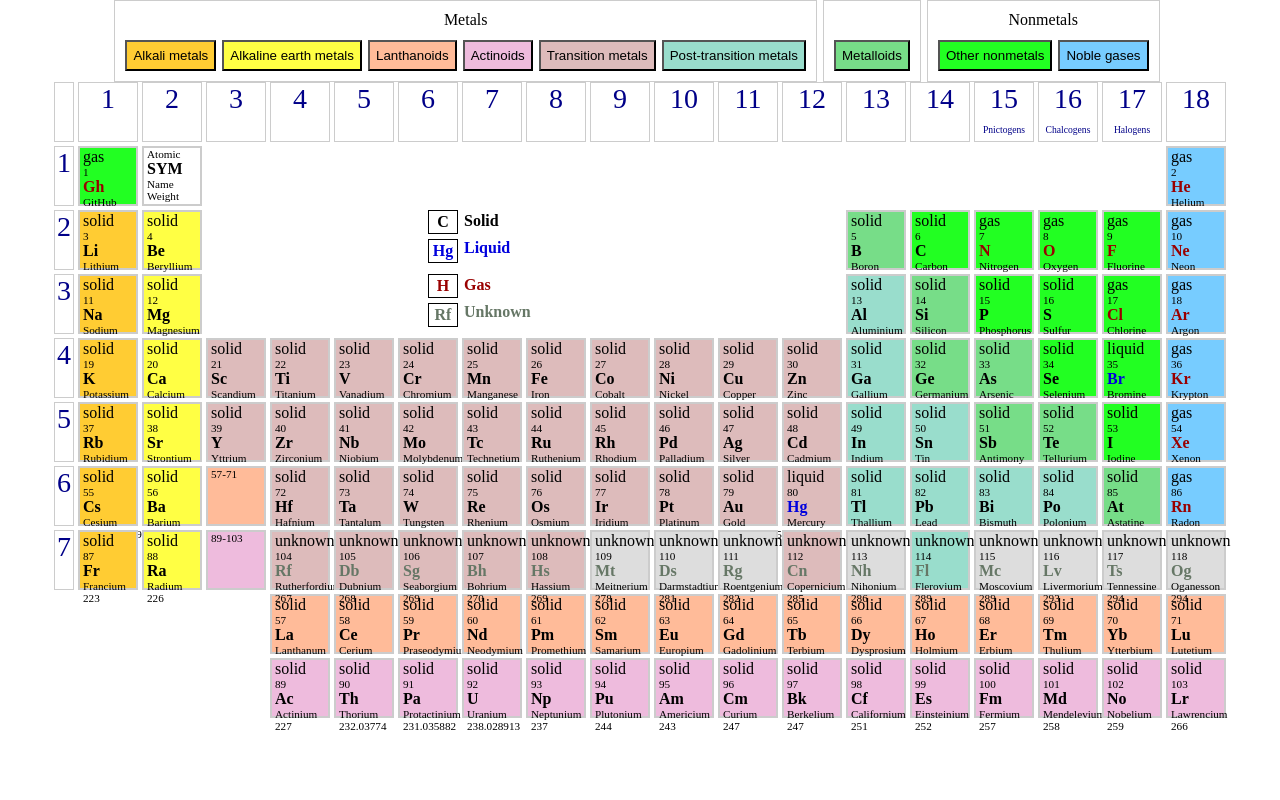
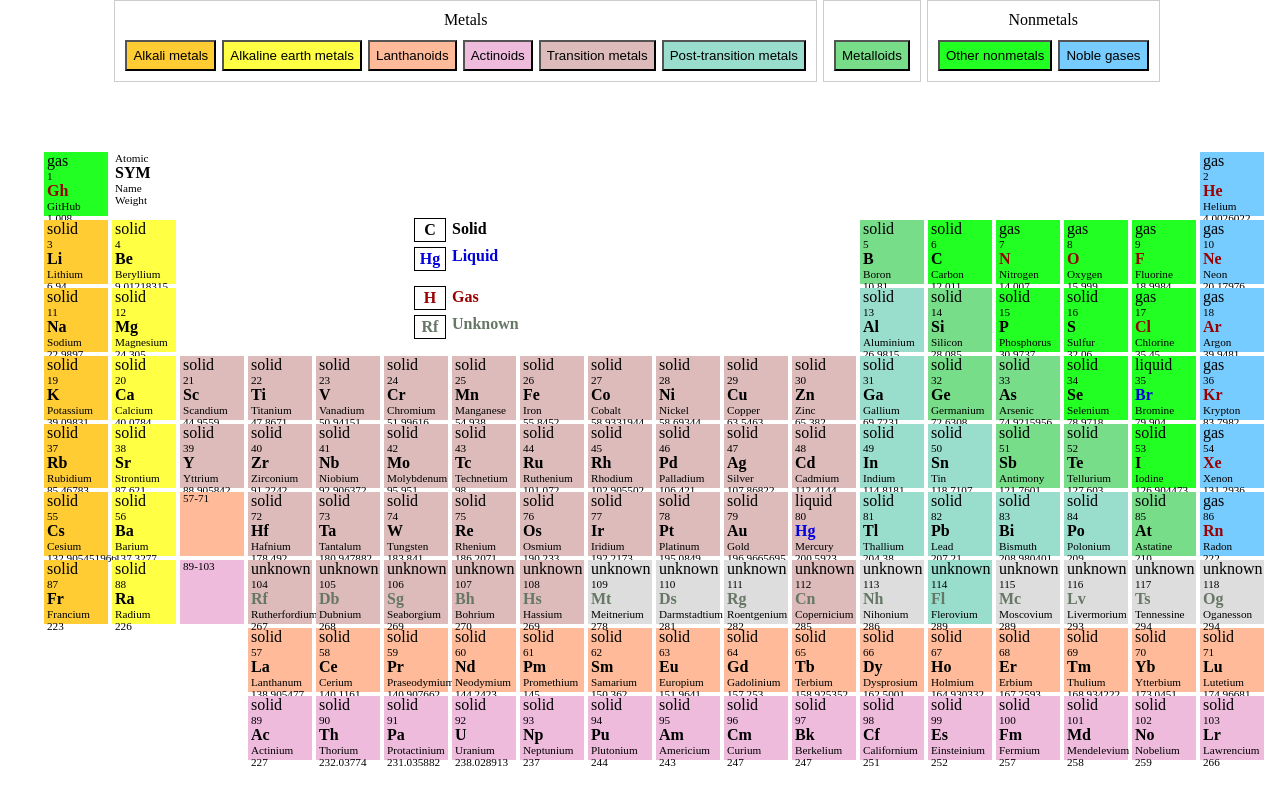
Before and after one commit to phodal/ledge, an Angular app: page /home in a window 1280 px wide. Built offline with nearby package versions, Linux system fonts and the light colour scheme.

Commit message:
feat: remove unused layout

```diff
--- a/src/app/features/atom/atom.component.html
+++ b/src/app/features/atom/atom.component.html
@@ -4,7 +4,7 @@
     (mouseenter)="debounceMouseEnter()"
     (mouseleave)="debounceMouseLeave()"
 >
-    <p class="category">{{data.phase}}</p>
+    <p class="category">{{ data.phase }}</p>
     <p class="atomic">{{ data.number }}</p>
     <p
         class="symbol"
--- a/src/app/features/atom/atom.component.scss
+++ b/src/app/features/atom/atom.component.scss
@@ -1,7 +1,8 @@
 @import '../../variables';
 
 :host {
-    border: 2px solid $border-color;
+    //border: 2px solid $border-color;
+    padding: 2px;
 }
 
 $selected-color: #fff;
@@ -10,8 +11,9 @@ $selected-color: #fff;
     display: flex;
     flex-direction: column;
     cursor: pointer;
-    height: 100%;
     padding-left: 3px;
+    width: 64px;
+    height: 64px;
 
     p {
         margin: 0;
--- a/src/app/features/periodic-table/periodic-table.component.html
+++ b/src/app/features/periodic-table/periodic-table.component.html
@@ -1,32 +1,5 @@
 <div class="periodic-container">
     <div class="periodic-grid">
-        <div class="periodic-col-num">&nbsp;</div>
-        <div
-            class="periodic-col-num"
-            *ngFor="let o of colHeader"
-            (mouseenter)="updateColHeaderSelected(o.index, true)"
-            (mouseleave)="updateColHeaderSelected(o.index, false)"
-            [class.selected]="o.selected"
-        >
-            <span class="index">{{ o.index }}</span> <span class="description">{{ o.description }}</span>
-        </div>
-
-        <div
-            *ngFor="let o of rowHeader"
-            class="periodic-row-num {{ o.className }}"
-            (mouseenter)="updateRowHeaderSelected(o.index, true)"
-            (mouseleave)="updateRowHeaderSelected(o.index, false)"
-            [class.selected]="o.selected"
-        >
-            <span class="index">{{ o.index }}</span>
-        </div>
-
-        <app-atom-details
-            class="atom-details"
-            [class.show]="currentAtom !== null"
-            [data]="currentAtom"
-        ></app-atom-details>
-
         <div class="phase-row-1 col-1">
             <app-phase
                     [type]="'solid'"
--- a/src/app/features/periodic-table/periodic-table.component.scss
+++ b/src/app/features/periodic-table/periodic-table.component.scss
@@ -5,7 +5,7 @@
 
 @import '../../variables';
 
-$square: 60px;
+$square: 64px;
 $heading-color: #000088;
 $grid-gap: 4px;
 $selected-color: #fff;
```
Lines whose indentation alone changed are shown as unchanged.
